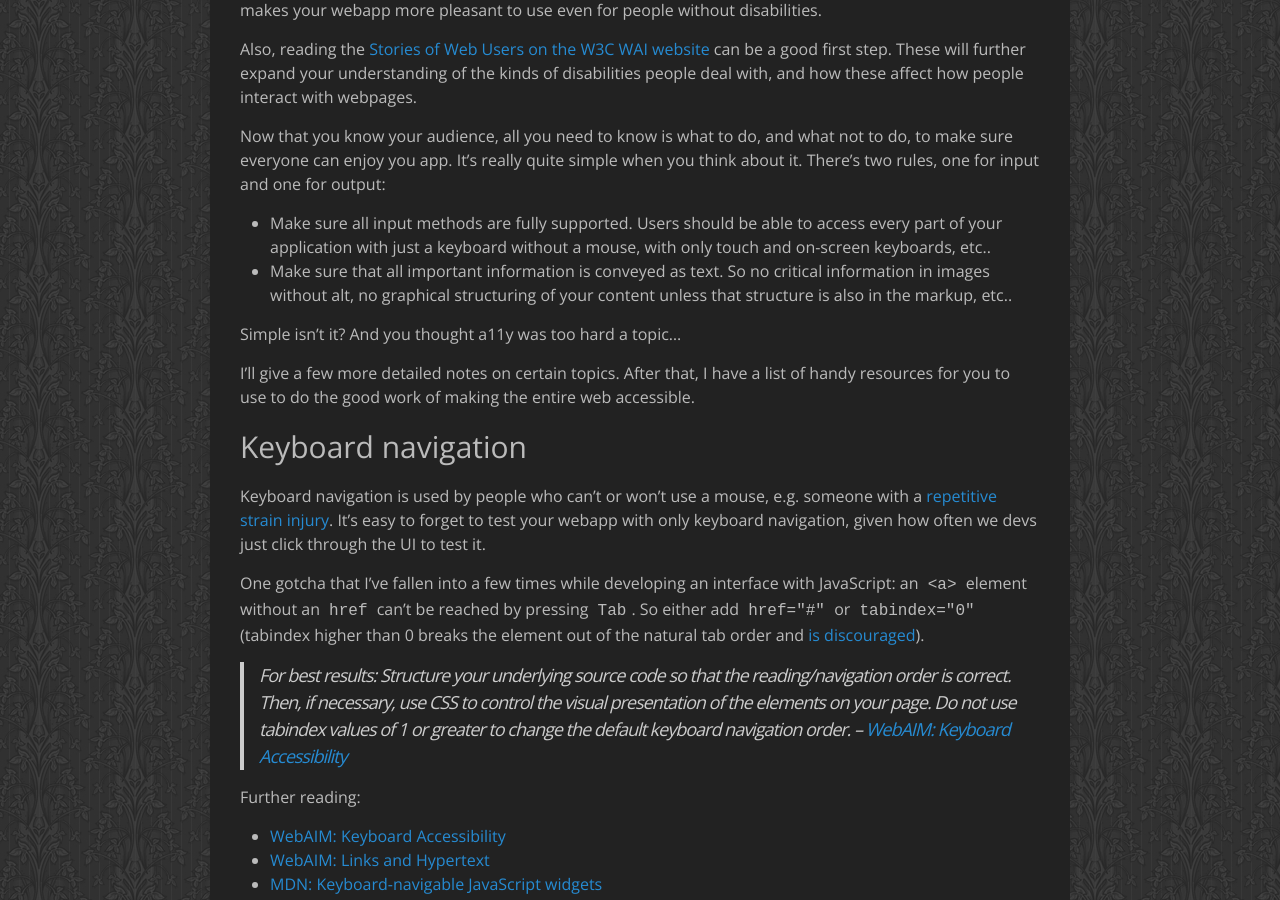
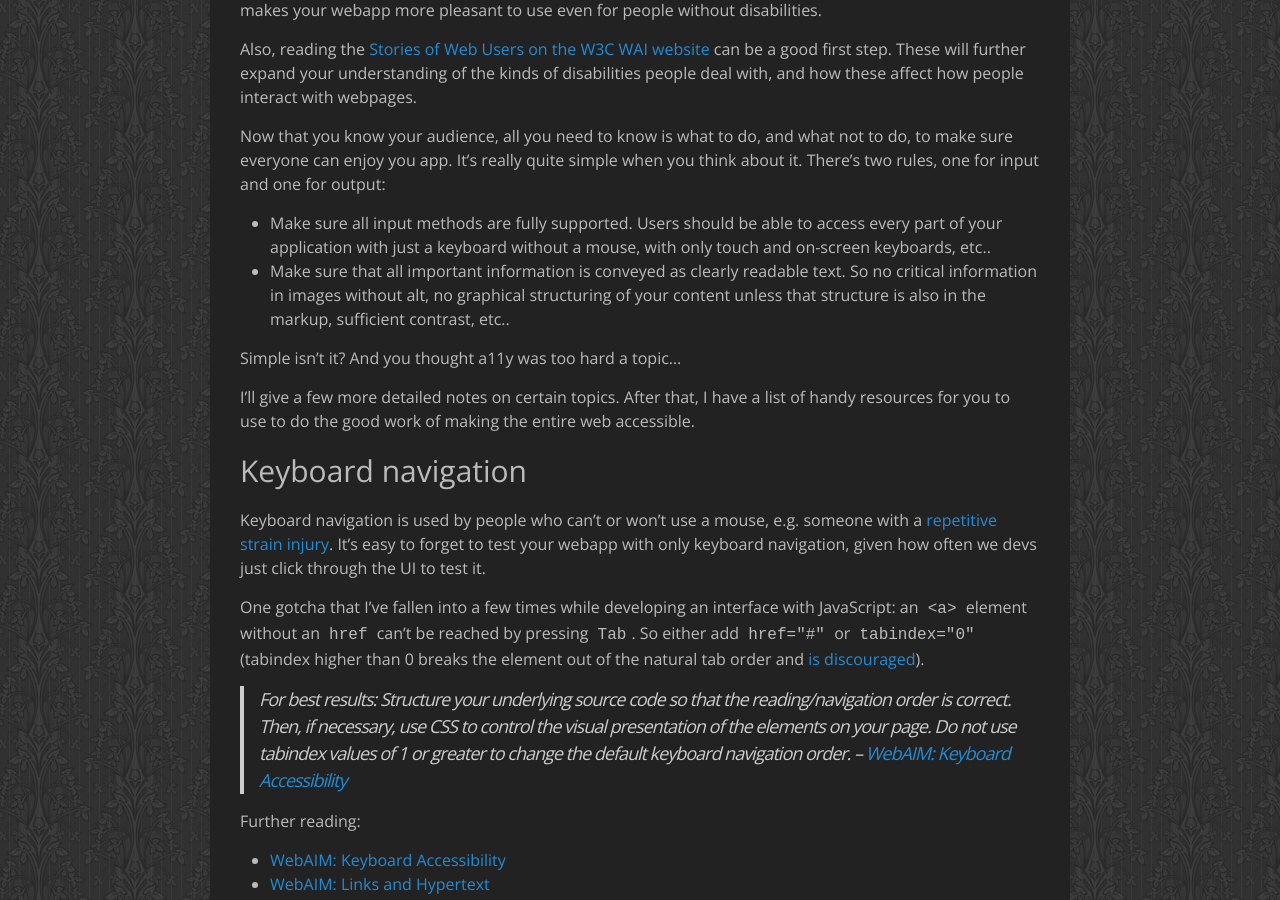
Before and after one commit to RomkeVdMeulen/romkevandermeulen.nl, a Jekyll site: the page built from _posts/2016-10-23-some-notes-on-a11y.md, in a window 1280 px wide and 900 px high, scrolled down 657 px. Built offline with Jekyll 4.4.1, drawn with Linux system fonts in a browser that asks for light colours; emoji names are drawn with the system emoji font; comment, search, counter and statistics services are not loaded.

Commit message:
minor clarification

```diff
--- a/_posts/2016-10-23-some-notes-on-a11y.md
+++ b/_posts/2016-10-23-some-notes-on-a11y.md
@@ -44,9 +44,10 @@ and one for output:
 * Make sure all input methods are fully supported. Users should be able
   to access every part of your application with just a keyboard without
   a mouse, with only touch and on-screen keyboards, etc..
-* Make sure that all important information is conveyed as text. So no
-  critical information in images without alt, no graphical structuring
-  of your content unless that structure is also in the markup, etc..
+* Make sure that all important information is conveyed as clearly
+  readable text. So no critical information in images without alt, no
+  graphical structuring of your content unless that structure is also in
+  the markup, sufficient contrast, etc..
 
 Simple isn't it? And you thought a11y was too hard a topic...
 
```
